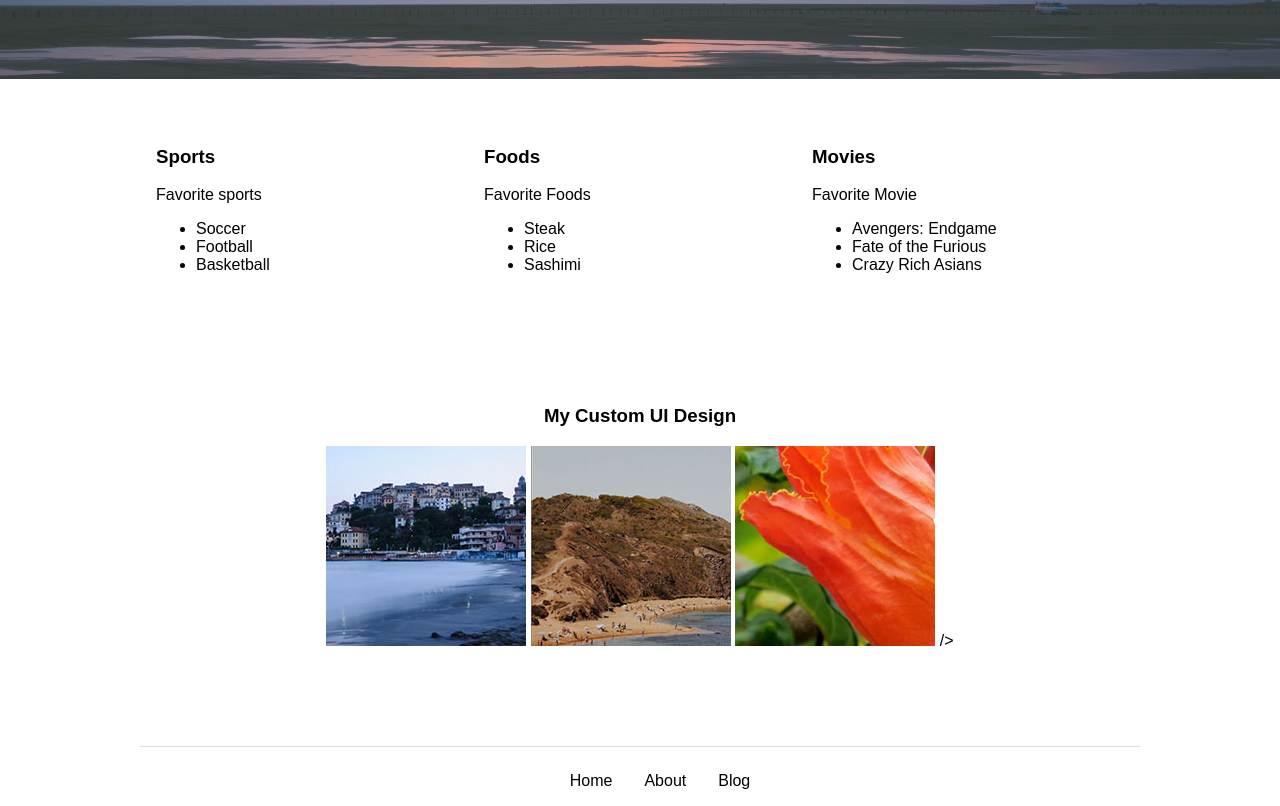
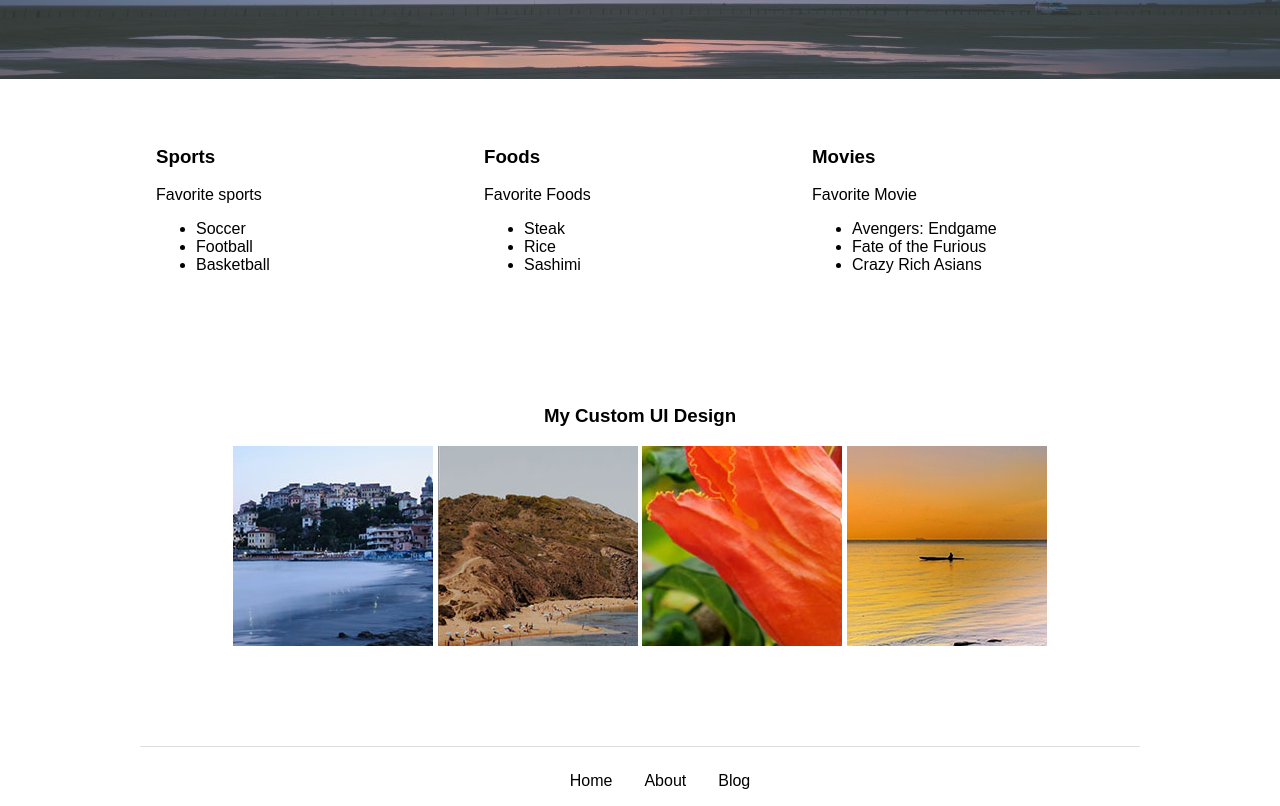
Before and after one commit to iwebstudent27/iwebstudent27.github.io, a plain HTML site: page index.html in a window 1280 px wide. Shown: the part 321-1127 px from the top of the page. Drawn offline with nearby package versions, Linux system fonts and the light colour scheme.

Commit message:
added another UI Design

```diff
--- a/index.html
+++ b/index.html
@@ -69,7 +69,9 @@
                 alt="My Hobbies Picture in Adobe XD" /></a>
         <a data-fancybox="gallery" href="images/orangeflower.png"><img src="images/orangeflower-th.jpg"
                 alt="My Orange Flower Picture in Adobe XD" /></a>
-        /></a>
+        <a data-fancybox="gallery" href="images/sunset.png"><img src="images/sunset-th.png"
+                alt="My Yellow Sunset in Adobe XD" /></a>
+        </a>
     </section>
 </main>
 
```
Also changed, not shown: images/sunset-th.png (added).
